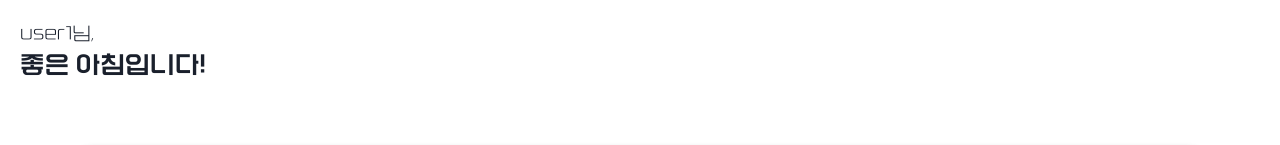
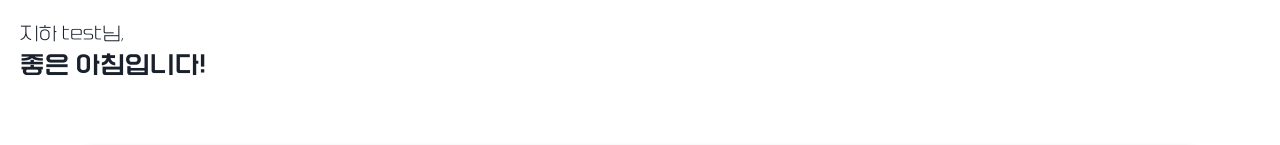
Before and after one commit to flow4camp/flow4-front, a React (Create React App) app: page /home in a window 1280 px wide. Shown: the top 145 px of the page. Built offline with nearby package versions, Linux system fonts and the light colour scheme; a web font is replaced by a local one.

Commit message:
feat) api 로그인, 회원가입 연결

```diff
--- a/src/App.tsx
+++ b/src/App.tsx
@@ -12,10 +12,12 @@ import StaminaStore from "./pages/StaminaStore";
 import BattleGround from "./pages/BattleGround";
 
 import "./App.css";
+import { UserProvider } from './context/UserContext';
 
 function App() {
   return (
     <div className="App">
+      <UserProvider>
       <BrowserRouter>
         <Routes>
           <Route path="/" element={<Login />} />
@@ -29,7 +31,8 @@ function App() {
           <Route path="/stamina-store" element={<StaminaStore />} />
           <Route path="/battle-ground" element={<BattleGround />} />
         </Routes>
-      </BrowserRouter>
+        </BrowserRouter>
+      </UserProvider>
     </div>
   );
 }
--- /dev/null
+++ b/src/api.ts
@@ -0,0 +1 @@
+export const API_URL = 'http://localhost:80';
--- /dev/null
+++ b/src/context/UserContext.js
@@ -0,0 +1,37 @@
+import React, { createContext, useContext, useState } from 'react';
+
+interface User {
+    id: number;
+    username: string;
+    email: string;
+    power: number;
+    win: number;
+    lose: number;
+    type: string;
+}
+
+const initialUserState: User = {
+    id: -1,
+    username: '지하 test',
+    email: 'zihatest@gmail.com',
+    power: 30,
+    win: 1,
+    lose: 1,
+    type: 'user',
+};
+
+const UserContext = createContext();
+
+export const UserProvider = ({ children }) => {
+  const [user, setUser] = useState(initialUserState);
+
+  return (
+    <UserContext.Provider value={{ user, setUser }}>
+      {children}
+    </UserContext.Provider>
+  );
+};
+
+export const useUserContext = () => {
+  return useContext(UserContext);
+};
--- a/src/pages/Home.tsx
+++ b/src/pages/Home.tsx
@@ -5,13 +5,14 @@ import Layout from "../components/layout";
 import UserCharacter from "../components/UserCharacter";
 import { Center, Divider, Text, Box, Image, Flex, Checkbox, useTheme } from '@chakra-ui/react';
 import { faceVariants } from "../components/AssetVariants";
+import { useUserContext } from '../context/UserContext';
 
 function Home() {
 
   const theme = useTheme();
   const navigate = useNavigate();
+  const { user, setUser } = useUserContext();
 
-  const userName = "user1";   // 유저이름
   const nickName = "유령이";    // 유령이름
   const attendance = 17;      // 누적 출석 일수
   const winNum = 1;
@@ -27,7 +28,8 @@ function Home() {
 
   return (
     <Layout>
-      <div style={styles.container}>
+        {user &&
+        <div style={styles.container}>
         <Box w='100%'>
           <Text
             w='fit-content'
@@ -37,7 +39,7 @@ function Home() {
             marginBottom={0}
             fontSize='lg'
             style={{ fontFamily: 'Font-Title-Light' }}
-          >{userName}님,</Text>
+          >{user.username}님,</Text>
           <Text
             w='fit-content'
             paddingLeft={3}
@@ -183,8 +185,9 @@ function Home() {
                 marginLeft={1}
               >{specialQuest}</Checkbox>
           </Flex>
-        </Box>
-      </div>
+            </Box>
+        </div>
+      }
     </Layout>
   );
 }
--- a/src/pages/Login.tsx
+++ b/src/pages/Login.tsx
@@ -2,7 +2,8 @@ import React, { ChangeEvent } from "react";
 import { Center, Image, Text, Input, Button, Flex } from '@chakra-ui/react';
 import { Link, useNavigate } from 'react-router-dom';
 import { useState } from 'react';
-// import axios from 'axios';
+import { API_URL } from '../api';
+import { useUserContext } from '../context/UserContext';
 
 function Login() {
 
@@ -10,6 +11,7 @@ function Login() {
 
   const [inputId, setInputId] = useState('');
   const [inputPwd, setInputPwd] = useState('');
+  const { user, setUser } = useUserContext();
 
   const onChangeId = (e: ChangeEvent<HTMLInputElement>): void => {
     setInputId(e.target.value);
@@ -17,6 +19,38 @@ function Login() {
 
   const onChangePwd = (e: ChangeEvent<HTMLInputElement>): void => {
     setInputPwd(e.target.value);
+  };
+
+  const handleLogin = (e: React.MouseEvent<HTMLButtonElement, MouseEvent>): void => {
+    if (inputId === '' || inputPwd === '') {
+      alert('빈 칸을 채워주세요.');
+      return;
+    }
+    const requestData = {
+      email: inputId,
+      password: inputPwd,
+    };
+
+    fetch(API_URL + '/user/login', {
+      method: 'POST',
+      headers: {
+        'Content-Type': 'application/json',
+      },
+      body: JSON.stringify(requestData),
+    })
+      .then(response => response.json())
+      .then(data => {
+        if (data.statusCode === 401) {
+          console.log('아이디/비밀번호가 일치하지 않습니다.')
+        }
+        else {
+          setUser(data);
+          navigate('/home');
+        }
+      })
+      .catch(error => {
+        console.error('Error:', error);
+      });
   };
 
   return (
@@ -101,7 +135,7 @@ function Login() {
               <Button
                 w='220px'
                 style={{ fontFamily: 'Font-Content-Light' }}
-                onClick={()=>(navigate('/home'))}       // for now!
+                onClick={handleLogin}       // for now!
               >
                 로그인
               </Button>
--- a/src/pages/MyPage.tsx
+++ b/src/pages/MyPage.tsx
@@ -13,12 +13,14 @@ import Layout from "../components/layout";
 import { Link } from "react-router-dom";
 import UserCharacter from "../components/UserCharacter";
 import { faceVariants } from "../components/AssetVariants";
+import { useUserContext } from '../context/UserContext';
 
 function MyPage() {
   const theme = useTheme();
   const [name, setName] = useState("User1");
   const [isEditing, setIsEditing] = useState(false);
   const [inputValue, setInputValue] = useState("");
+  const { user, setUser } = useUserContext();
 
   const handleEditClick = () => {
     setIsEditing(true);
@@ -46,6 +48,7 @@ function MyPage() {
           마이페이지
         </Text>
       </Box>
+      { user &&
         <Flex
           direction="column"
           justify="center"
@@ -88,7 +91,7 @@ function MyPage() {
                   style={{ fontFamily: "Font-Title", alignSelf: "center" }}
                   onClick={handleEditClick}
                 >
-                {name}
+                    { `${user.username}` }
                 </Text>
               )}
               {isEditing && (
@@ -104,10 +107,9 @@ function MyPage() {
               style={{ width: "50%", marginTop: "15px" }}
               justify="space-between"
             >
-            <Text style={{ fontFamily: "Font-content" }}>전적 1승 2패</Text>
-            <Text style={{ fontFamily: "Font-content" }}>기력 149</Text>
+              <Text style={{ fontFamily: "Font-content" }}>{`전적 ${user.win}승 ${user.lose}패`}</Text>
+              <Text style={{ fontFamily: "Font-content" }}>{`기력 ${user.power}`}</Text>
             </Flex>
-
             <Flex
               as={Link}
               to="/edit-metroline"
@@ -237,6 +239,7 @@ function MyPage() {
             </Button>
           </Flex>
         </Flex>
+      }
     </Layout>
   );
 }
--- a/src/pages/Signin.tsx
+++ b/src/pages/Signin.tsx
@@ -2,6 +2,8 @@ import React, {  ChangeEvent } from "react";
 import { Center, Image, Text, Input, Button, Flex } from '@chakra-ui/react';
 import { Link } from 'react-router-dom';
 import { useState } from 'react';
+import { API_URL } from '../api';
+import { useUserContext } from '../context/UserContext';
 // import axios from 'axios';
 
 function Signin() {
@@ -9,6 +11,7 @@ function Signin() {
   const [inputName, setInputName] = useState('');
   const [inputId, setInputId] = useState('');
   const [inputPwd, setInputPwd] = useState('');
+  const { user, setUser } = useUserContext();
 
   const onChangeName = (e: ChangeEvent<HTMLInputElement>): void => {
     setInputName(e.target.value);
@@ -20,6 +23,38 @@ function Signin() {
 
   const onChangePwd = (e: ChangeEvent<HTMLInputElement>): void => {
     setInputPwd(e.target.value);
+  };
+
+  const handleSignIn = (e: React.MouseEvent<HTMLButtonElement, MouseEvent>): void => {
+    if (inputId === '' || inputPwd === '' || inputName === '') {
+      alert('빈 칸을 채워주세요.');
+      return;
+    }
+    const requestData = {
+      email: inputId,
+      password: inputPwd,
+      username: inputName,
+    };
+
+    fetch(API_URL + '/user', {
+      method: 'POST',
+      headers: {
+        'Content-Type': 'application/json',
+      },
+      body: JSON.stringify(requestData),
+    })
+      .then(response => response.json())
+      .then(data => {
+        if (data.statusCode === 400) {
+          console.log('이미 존재하는 아이디/이름입니다');
+        }
+        else {
+          setUser(data);
+        }
+      })
+      .catch(error => {
+        console.error('Error:', error);
+      });
   };
 
   return (
@@ -114,6 +149,7 @@ function Signin() {
               <Button
                 w='220px'
                 style={{ fontFamily: 'Font-Content-Light' }}
+                onClick={handleSignIn}
               >
                 회원가입
               </Button>
```
Lines whose indentation alone changed are shown as unchanged.
